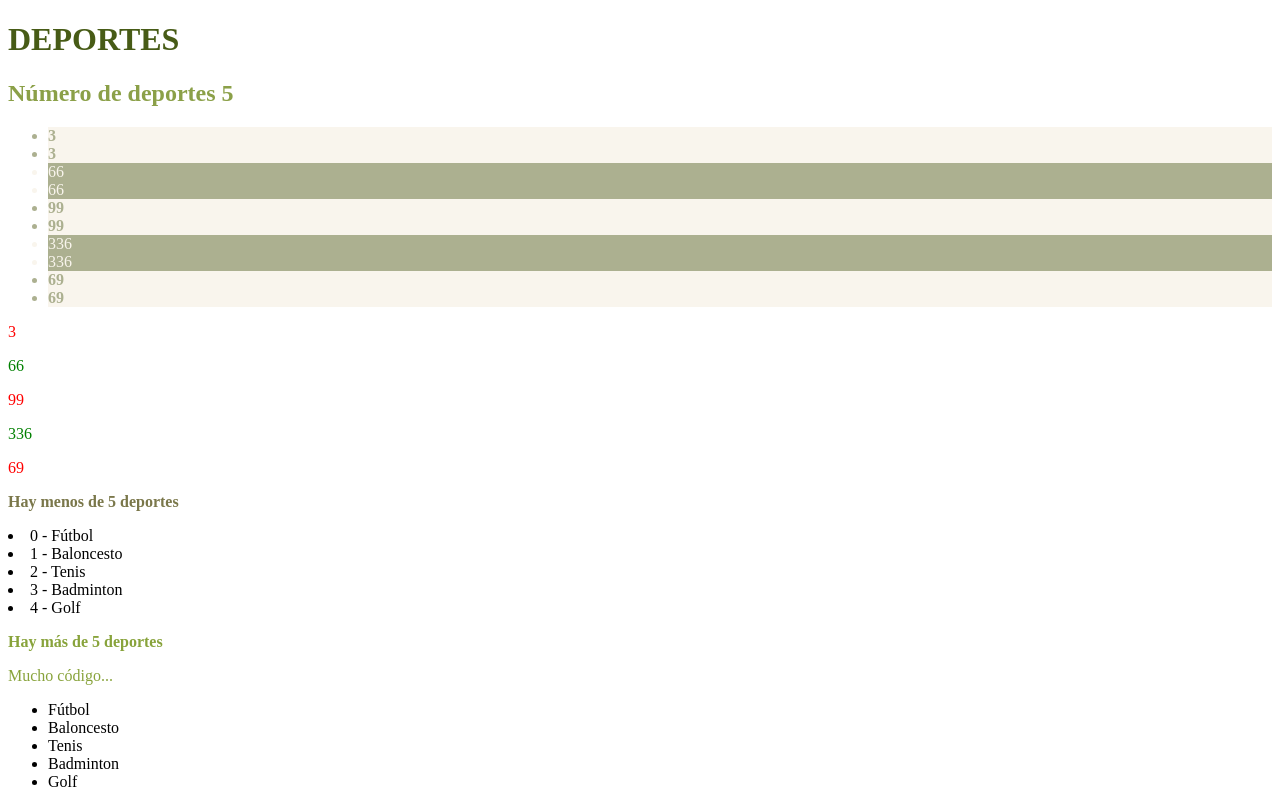
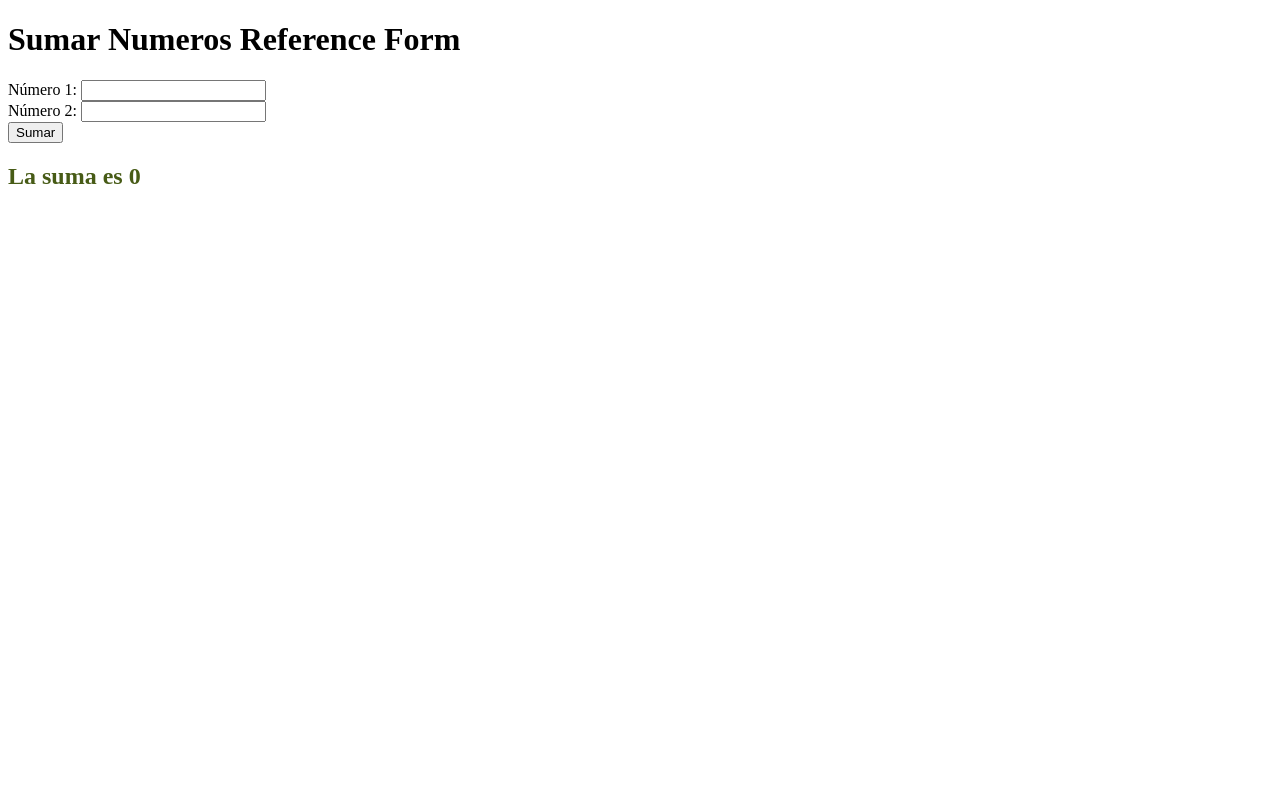
Before and after one commit to monicacgomez/primerangular, an Angular app: page / in a window 1280 px wide. Built offline with nearby package versions, Linux system fonts and the light colour scheme.

Commit message:
Forms + SumarNumeros Components

```diff
--- a/src/app/app-module.ts
+++ b/src/app/app-module.ts
@@ -4,17 +4,28 @@ import { App } from './app';
 import { PrimerComponent } from '../components/primercomponent/primer.component';
 import { HooksComponent } from '../components/hookscomponent/hooks.component';
 import { DeportesComponent } from '../components/deportescomponent/deportes.component';
+import { FormsModule } from '@angular/forms';
+import { FormsBindingComponent } from '../components/formsbindingcomponent/forms.binding.component';
+import { SumarNumerosComponent } from '../components/sumarnumeroscomponent/sumar.numeros.component';
 
 @NgModule({
   declarations: [
-    App, PrimerComponent, HooksComponent, DeportesComponent
+    App, PrimerComponent
+    , HooksComponent
+    , DeportesComponent
+    , FormsBindingComponent
+    , SumarNumerosComponent
   ],
+
   imports: [
-    BrowserModule
+    BrowserModule, FormsModule
   ],
+
   providers: [
     provideBrowserGlobalErrorListeners(),
   ],
+
   bootstrap: [App]
+
 })
 export class AppModule { }
--- a/src/app/app.html
+++ b/src/app/app.html
@@ -1 +1 @@
-<deportes-component></deportes-component>
+<app-sumar-numeros></app-sumar-numeros>
--- a/src/components/deportescomponent/deportes.component.html
+++ b/src/components/deportescomponent/deportes.component.html
@@ -10,7 +10,8 @@
         <li [ngClass]="{
             par : num % 2 == 0,
             impar: num %2 == 1
-        }">{{num}}</li>
+        }">{{num}}
+        </li>
     }
 </ul>
 
--- /dev/null
+++ b/src/components/formsbindingcomponent/forms.binding.component.html
@@ -0,0 +1,23 @@
+<h1> Forms Binding </h1>
+<h3>{{mensaje}}</h3>
+<form #formuser="ngForm" (ngSubmit)="recibirDatos()">
+
+    <label> Nombre: </label>
+    <input type="text" [(ngModel)]="user.nombre" name= "cajanombre" #cajanombre/><br/>
+    #cajanombre="ngModel"/><br/>
+
+    <label> Apellidos: </label>
+    <input type="text" [(ngModel)]="user.apellidos" name= "cajaapellidos" #cajaapellidos/><br/>
+    #cajaapellidos="ngModel"/><br/>
+
+    <label> Edad: </label>
+    <input type="number" [(ngModel)]="user.edad" name= "cajaedad" #cajaedad/><br/>
+    #cajaedad="ngModel"/><br/>
+
+    <button> Enviar datos </button>
+</form>
+
+<h2 style="color:#475b16">
+    Nombre: {{user.nombre}}, Apellidos: {{user.apellidos}},
+    Edad: {{user.edad}}
+</h2>
--- /dev/null
+++ b/src/components/formsbindingcomponent/forms.binding.component.ts
@@ -0,0 +1,25 @@
+import { Component } from "@angular/core";
+
+@Component({
+    selector: "app-forms-binding",
+    standalone: false,
+    templateUrl: './forms.binding.component.html'
+})
+
+export class FormsBindingComponent {
+    public user: any;
+    public mensaje: string;
+
+    constructor() {
+        this.mensaje = "";
+        this.user = {
+            nombre: "",
+            apellidos: "",
+            edad: 0
+        }
+    }
+
+    recibirDatos(): void {
+        this.mensaje = "¡Datos recibidos!";
+    }
+}
--- /dev/null
+++ b/src/components/sumarnumeroscomponent/sumar.numeros.component.html
@@ -0,0 +1,14 @@
+<h1> Sumar Numeros Reference Form </h1>
+<form #sumarform="ngForm" (ngSubmit)="sumarNumeros()">
+    <label> Número 1: </label>
+    <input type="text" #cajanumero1><br/>
+
+    <label> Número 2: </label>
+    <input type="text" #cajanumero2><br/>
+
+    <button> Sumar </button>
+</form>
+
+<h2 style="color:#475b16">
+    La suma es {{suma}}
+</h2>
--- /dev/null
+++ b/src/components/sumarnumeroscomponent/sumar.numeros.component.ts
@@ -0,0 +1,26 @@
+import { Component, ElementRef, ViewChild } from "@angular/core";
+
+@Component({
+    selector: "app-sumar-numeros",
+    standalone: false,
+    templateUrl: "./sumar.numeros.component.html"
+})
+
+export class SumarNumerosComponent {
+    public suma: number;
+    @ViewChild("cajanumero1") cajaNumero1: ElementRef;
+    @ViewChild("cajanumero2") cajaNumero2: ElementRef;
+
+    constructor() {
+        this.suma= 0;
+        // Para inicializar los ElementRed, debemos indicar newElementRef(VALOR)
+        this.cajaNumero1 = new ElementRef(0);
+        this.cajaNumero2 = new ElementRef(0);
+    }
+
+    sumarNumeros(): void {
+        let num1 = this.cajaNumero1.nativeElement.value;
+        let num2 = this.cajaNumero2.nativeElement.value;
+        this.suma = parseInt(num1) + parseInt(num2);
+    }
+}
```
